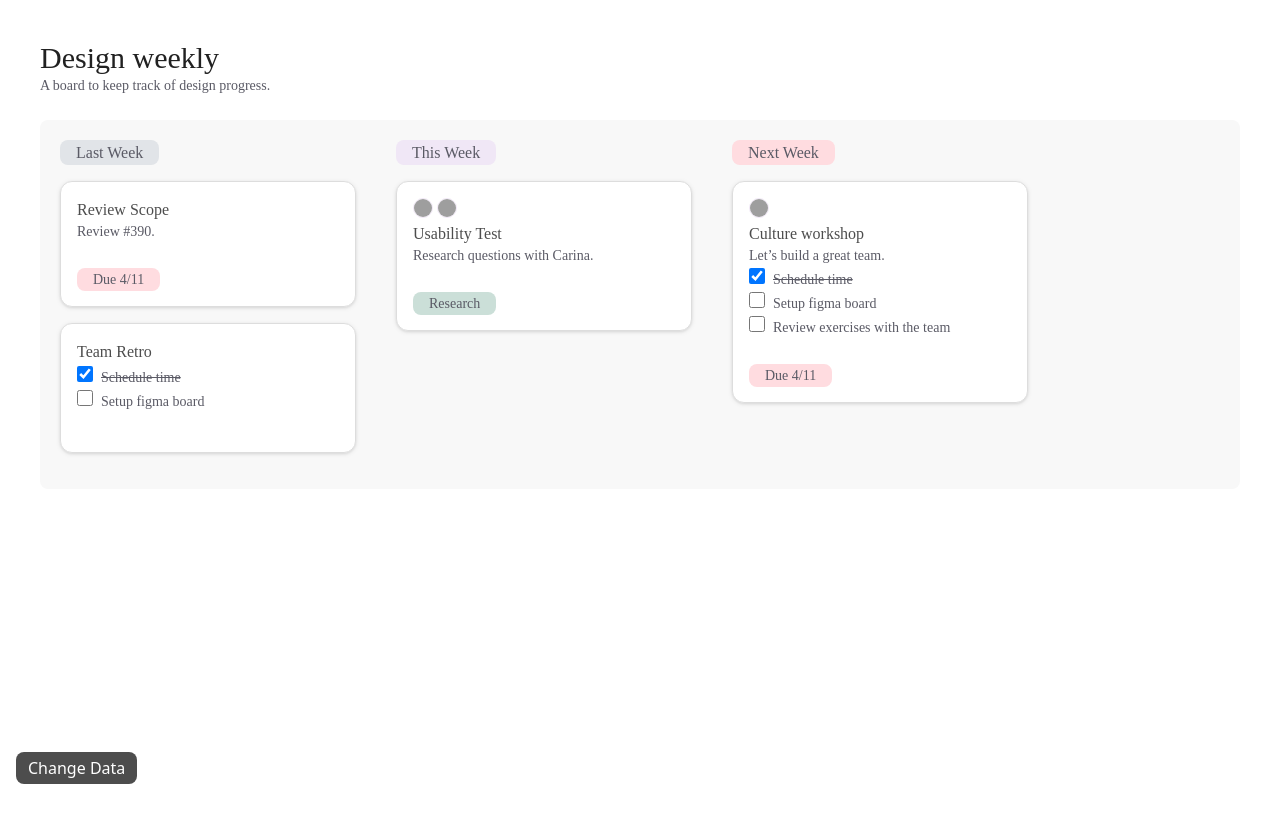
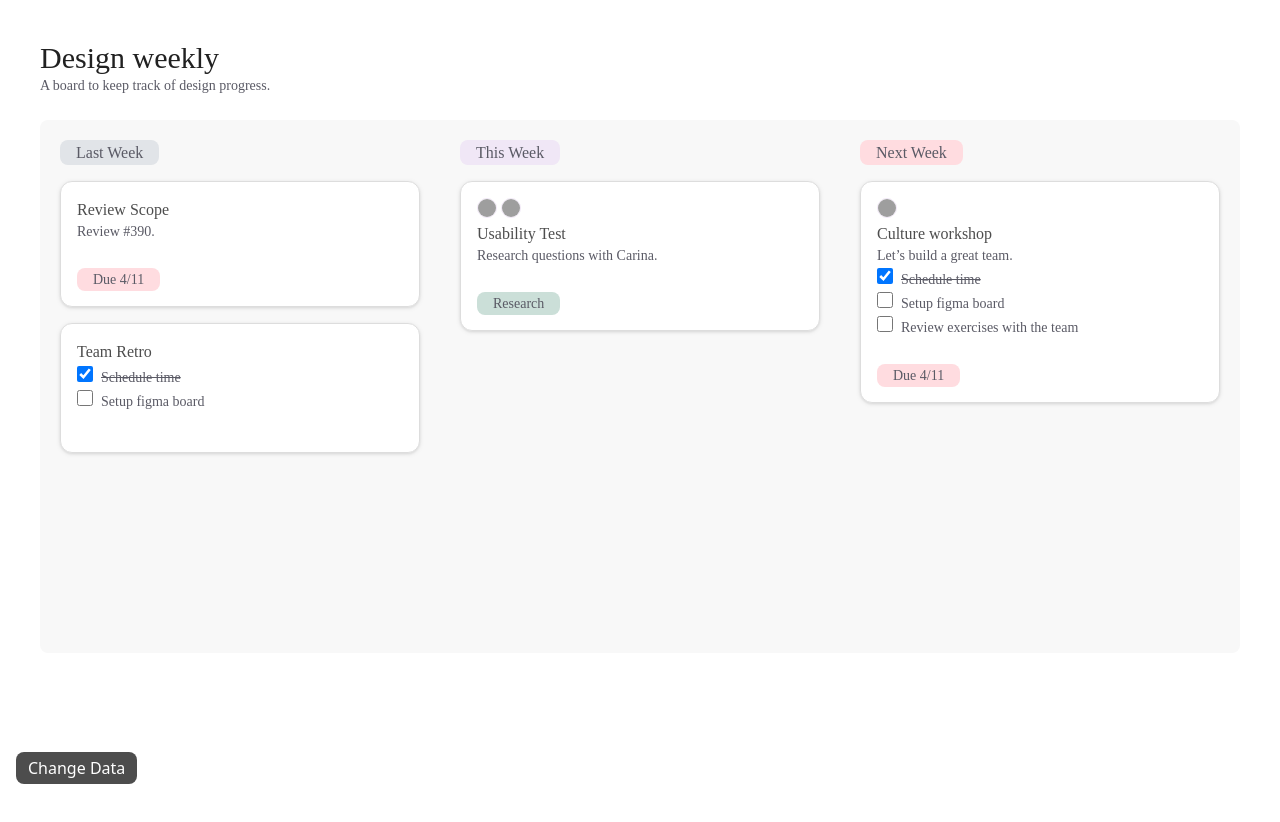
Before and after one commit to im-rindu/kanban-project, a React (Vite) app: page / in a window 1280 px wide. Shown: the top 822 px of the page. Before the commit the page ends 800 px from the top, so only its background shows below. Built offline with nearby package versions, Linux system fonts and the light colour scheme; grey boxes are pictures that could not be loaded; a web font is replaced by a local one.

Commit message:
feat: :sparkles: drag n drop
you can drag and drop now

```diff
--- a/src/components/Board/index.tsx
+++ b/src/components/Board/index.tsx
@@ -2,7 +2,7 @@ import { List } from "components";
 
 function Board({ listData }: BoardProps) {
   return (
-    <section className="min-w-full h-full bg-lighter-grey rounded-lg flex">
+    <section className="min-w-screen h-4/6 bg-lighter-grey rounded-lg flex overflow-auto">
       {listData.map((item) => (
         <List
           key={item.title}
--- a/src/components/List/index.tsx
+++ b/src/components/List/index.tsx
@@ -1,10 +1,22 @@
 import { Card, Label } from "components";
+import { onDragStart, onDrop, onDragOver } from "./move";
 
 function List({ title, taskList, listColor }: ListProps) {
   return (
-    <article className="h-full w-80 p-3 m-2">
+    <article
+      className="h-inherit w-2/5 p-3 m-2"
+      id={title}
+      onDragOver={onDragOver}
+      onDrop={onDrop}
+    >
       <Label type="sub-title" text={title} color={listColor} />
       {taskList.map((item) => (
+        <div
+          key={item.title}
+          id={item.title}
+          onDragStart={onDragStart}
+          draggable
+        >
           <Card
             key={item.title}
             title={item.title}
@@ -13,6 +25,7 @@ function List({ title, taskList, listColor }: ListProps) {
             checkList={item.checkList}
             assignee={item.assignee}
           />
+        </div>
       ))}
     </article>
   );
--- /dev/null
+++ b/src/components/List/move.tsx
@@ -0,0 +1,13 @@
+export const onDragStart = (event: React.DragEvent<HTMLDivElement>) => {
+  event.dataTransfer.setData("text", event.currentTarget.id);
+};
+
+export const onDrop = (event: React.DragEvent<HTMLTitleElement>) => {
+  const id = event.dataTransfer.getData("text");
+  const target = event.currentTarget;
+  target.appendChild(document.getElementById(id)!);
+};
+
+export const onDragOver = (event: React.DragEvent<HTMLTitleElement>) => {
+  event.preventDefault();
+};
--- a/src/containers/Kanban/index.tsx
+++ b/src/containers/Kanban/index.tsx
@@ -2,7 +2,7 @@ import { Board, Text } from "components";
 
 function Kanban({ title, desc, listData, setData, data }: KanbanProps) {
   return (
-    <main className="w-full h-full">
+    <main className="max-w-screen h-screen">
       <Text type="title" text={title} />
       <Text type="normal" text={desc} />
       <br />
--- a/src/index.css
+++ b/src/index.css
@@ -22,6 +22,12 @@
   src: url("./font/SF-Pro-Text-Bold.otf") format("opentype");
 }
 
+html,
+body,
+#root {
+  overflow: hidden;
+}
+
 :root {
   padding: 40px;
   background-color: #fff;
```
Lines whose indentation alone changed are shown as unchanged.
